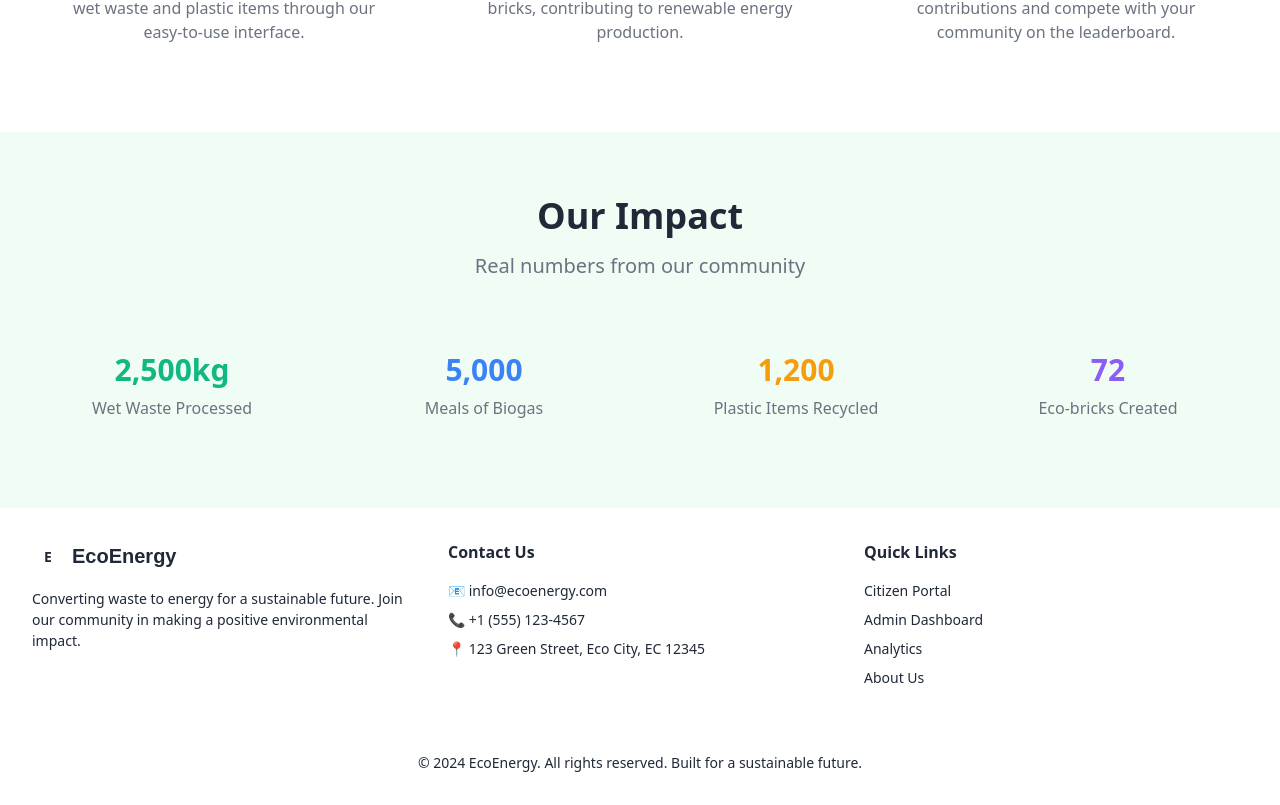
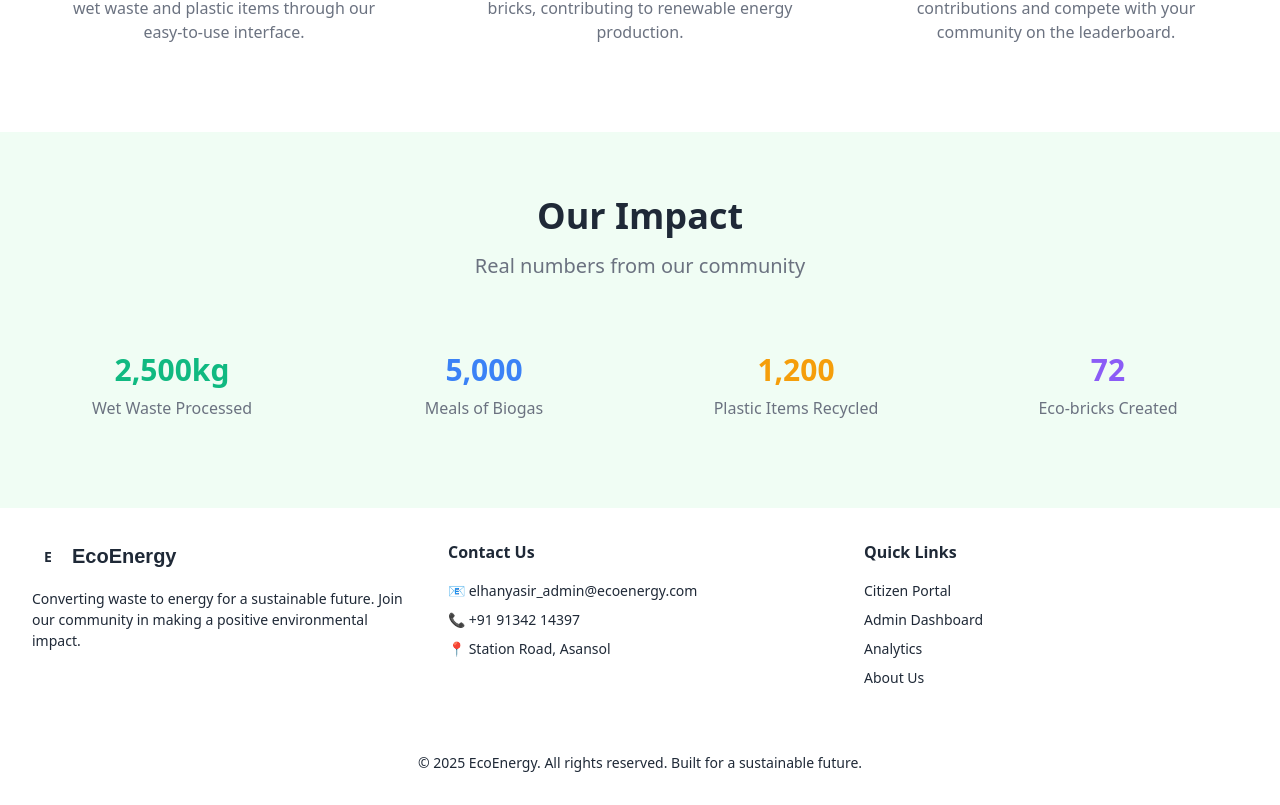
Before and after one commit to Obaid211/ECOENERGY1, a React (Vite) app in the folder ECOENERGY1/hasnain/: page / in a window 1280 px wide. Shown: the part 869-1674 px from the top of the page. Built offline with nearby package versions, Linux system fonts and the light colour scheme.

Commit message:
modified:   ECOENERGY1/hasnain/src/components/Footer.jsx

```diff
--- a/ECOENERGY1/hasnain/src/components/Footer.jsx
+++ b/ECOENERGY1/hasnain/src/components/Footer.jsx
@@ -15,8 +15,8 @@ const Footer = () => {
               <span className={styles.logoTitle}>EcoEnergy</span>
             </div>
             <p className={styles.description}>
-              Converting waste to energy for a sustainable future. Join our community in making a positive environmental
-              impact.
+              Converting waste to energy for a sustainable future. Join our
+              community in making a positive environmental impact.
             </p>
           </div>
 
@@ -24,9 +24,11 @@ const Footer = () => {
           <div>
             <h3 className={styles.sectionTitle}>Contact Us</h3>
             <div className={styles.contactList}>
-              <p className={styles.contactItem}>📧 info@ecoenergy.com</p>
-              <p className={styles.contactItem}>📞 +1 (555) 123-4567</p>
-              <p className={styles.contactItem}>📍 123 Green Street, Eco City, EC 12345</p>
+              <p className={styles.contactItem}>
+                📧 elhanyasir_admin@ecoenergy.com
+              </p>
+              <p className={styles.contactItem}>📞 +91 91342 14397</p>
+              <p className={styles.contactItem}>📍 Station Road, Asansol</p>
             </div>
           </div>
 
@@ -51,7 +53,10 @@ const Footer = () => {
         </div>
 
         <div className={styles.bottomSection}>
-          <p className={styles.copyright}>© 2024 EcoEnergy. All rights reserved. Built for a sustainable future.</p>
+          <p className={styles.copyright}>
+            © 2025 EcoEnergy. All rights reserved. Built for a sustainable
+            future.
+          </p>
         </div>
       </div>
     </footer>
```
